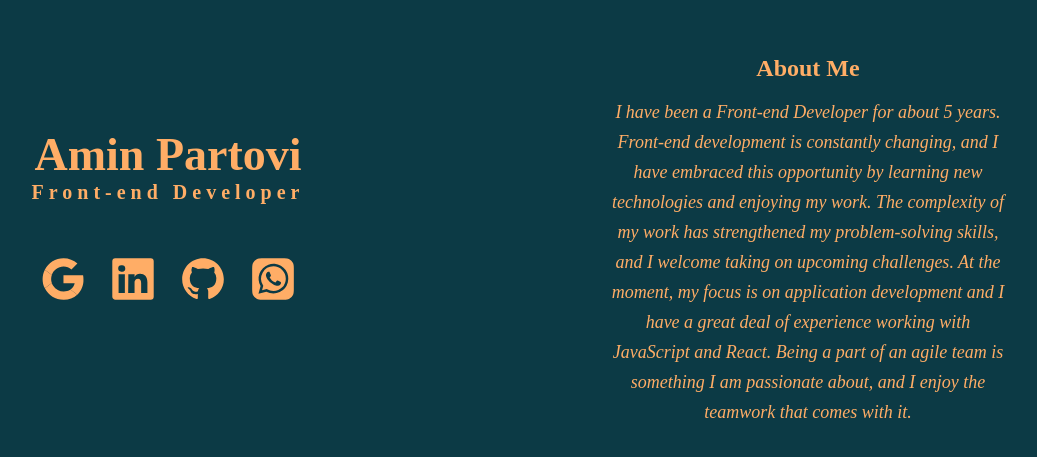
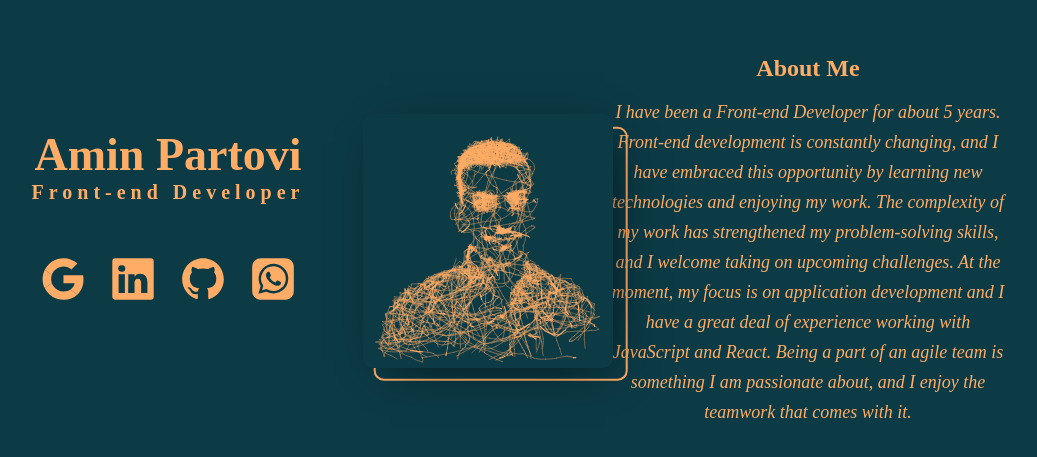
Before and after one commit to Amin-Partovi/portfolio, a Next.js app: page / in a window 1280 px wide. Shown: the part 159-616 px from the top of the page, without its empty margins (152-1189 px from the left). Built offline with nearby package versions, Linux system fonts and the light colour scheme.

Commit message:
fix scroll bar style

```diff
--- a/components/container/Container.tsx
+++ b/components/container/Container.tsx
@@ -1,7 +1,6 @@
 import React from "react";
 import styles from "./container.module.css";
 
-import { motion } from "framer-motion";
 
 interface Props {
   fixedPart: JSX.Element;
--- a/components/container/container.module.css
+++ b/components/container/container.module.css
@@ -1,4 +1,4 @@
-.container{
+.container {
   width: 100%;
   height: 100vh;
   background: var(--primary-color);
@@ -8,14 +8,12 @@
   position: relative;
 }
 
-
-.fixed{
-
+.fixed {
 }
 
-.dynamic{
-
+.dynamic {
   overflow-y: scroll;
   scroll-snap-type: y mandatory;
   scroll-behavior: smooth;
+  overflow: overlay;
 }
--- a/pages/index.tsx
+++ b/pages/index.tsx
@@ -22,7 +22,7 @@ export default function Home() {
       fixedPart={
         <>
           <ContactMe />
-          {/* <Profile /> */}
+          <Profile />
         </>
       }
     ></Container>
--- a/styles/globals.css
+++ b/styles/globals.css
@@ -8,3 +8,27 @@
 a:link {
   text-decoration: none;
 }
+
+::-webkit-scrollbar {
+  width: 16px;
+  height: 16px;
+}
+
+::-webkit-scrollbar-track {
+  background: transparent;
+}
+
+::-webkit-scrollbar-track:hover {
+  background: rgba(250, 250, 250, 0.1);
+}
+
+::-webkit-scrollbar-thumb {
+  border: 5px solid rgba(0, 0, 0, 0);
+  background-clip: padding-box;
+  border-radius: 10px;
+  background-color: rgba(124, 124, 124, 0.4);
+}
+
+::-webkit-scrollbar-thumb:hover {
+  border: 4px solid rgba(0, 0, 0, 0);
+}
```
Lines whose indentation alone changed are shown as unchanged.
